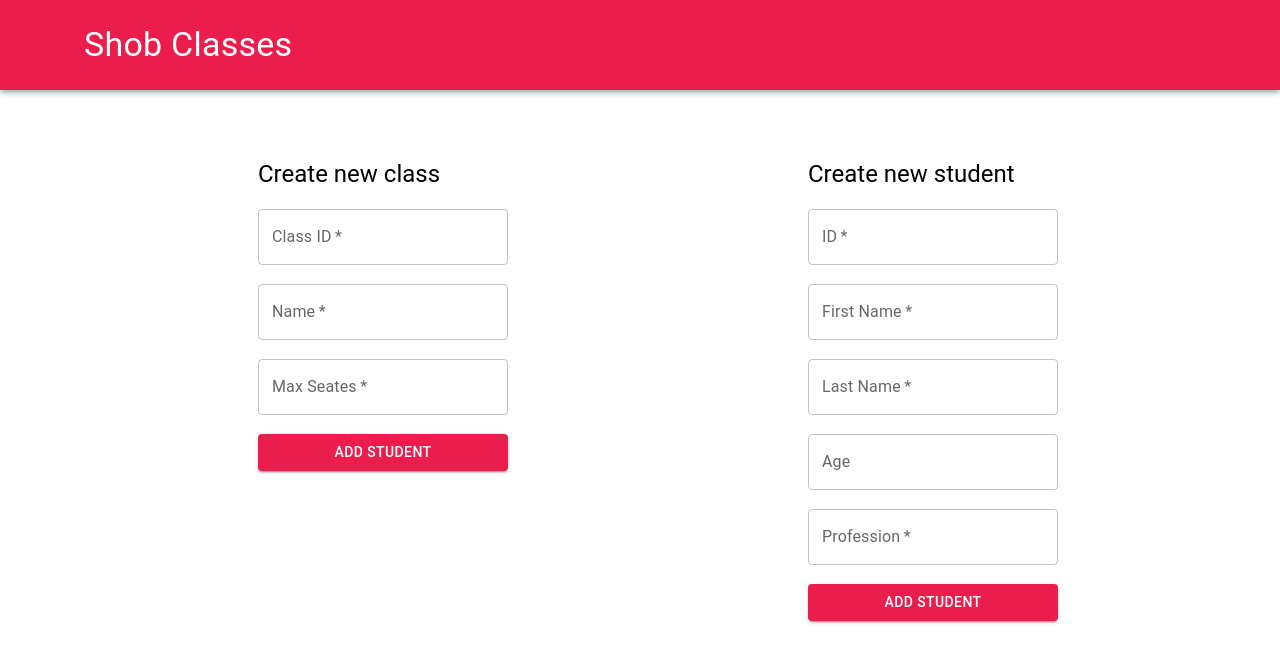
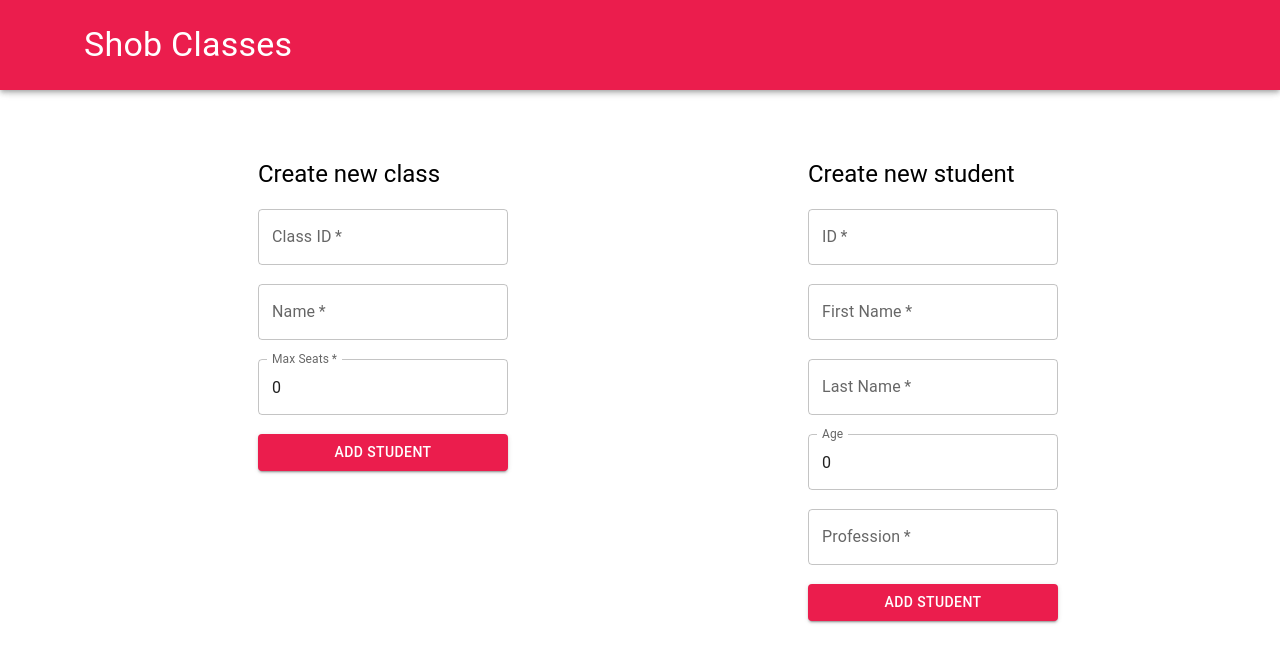
Before and after one commit to shirtu3477-cmyk/classroom-ui, a React (Vite) app: page /#/create in a window 1280 px wide. Shown: the top 662 px of the page. Built offline with nearby package versions, Linux system fonts and the light colour scheme; some icons are missing.

Commit message:
add formik

```diff
--- a/src/components/ClassForm/ClassForm.tsx
+++ b/src/components/ClassForm/ClassForm.tsx
@@ -1,20 +1,58 @@
 import React from "react";
+import { useFormik } from "formik";
 import { useStyles } from "./ClassForm.style";
 import { Box, TextField, Typography, FormControl, Button } from "@mui/material";
 
+interface ClassForm {
+  id: string;
+  name: string;
+  maxSeats: number;
+}
+
 const ClassForm: React.FC = () => {
   const styles = useStyles();
+  const handleSubmit = (values: ClassForm) => {
+    console.log(values);
+    //TODO send POST request to api
+
+    //TODO error handling
+  };
+  const formik = useFormik({
+    initialValues: { id: "", name: "", maxSeats: 0 },
+    onSubmit: handleSubmit,
+  });
   return (
     <Box style={styles.comp}>
       <Typography variant="h5">Create new class</Typography>
-      <FormControl style={styles.form}>
-        <TextField label="Class ID" required />
-        <TextField label="Name" required />
-        <TextField label="Max Seates" required />
-        <Button type="submit" variant="contained">
-          Add Student
-        </Button>
-      </FormControl>
+      <form onSubmit={formik.handleSubmit}>
+        <FormControl style={styles.form}>
+          <TextField
+            id="id"
+            label="Class ID"
+            required
+            value={formik.values.id}
+            onChange={formik.handleChange}
+          />
+          <TextField
+            id="name"
+            label="Name"
+            required
+            value={formik.values.name}
+            onChange={formik.handleChange}
+          />
+          <TextField
+            id="maxSeats"
+            label="Max Seats"
+            type="number"
+            required
+            value={formik.values.maxSeats}
+            onChange={formik.handleChange}
+          />
+          <Button type="submit" variant="contained">
+            Add Student
+          </Button>
+        </FormControl>
+      </form>
     </Box>
   );
 };
--- a/src/components/StudentForm/StudentForm.tsx
+++ b/src/components/StudentForm/StudentForm.tsx
@@ -1,24 +1,82 @@
 import React from "react";
 import { useStyles } from "./StudentForm.style";
 import { Box, TextField, Typography, FormControl, Button } from "@mui/material";
+import { useFormik } from "formik";
+
+interface StudentForm {
+  id: string;
+  firstName: string;
+  lastName: string;
+  age: number;
+  profession: string;
+}
 
 const StudentForm: React.FC = () => {
-    const styles = useStyles()
+  const handleSubmit = (values: StudentForm) => {
+    console.log(values);
+    //TODO send POST request to api
+
+    //TODO error handling
+  };
+  const formik = useFormik({
+    initialValues: {
+      id: "",
+      firstName: "",
+      lastName: "",
+      age: 0,
+      profession: "",
+    },
+    onSubmit: handleSubmit,
+  });
+  const styles = useStyles();
   return (
     <Box style={styles.comp}>
       <Typography variant="h5">Create new student</Typography>
-      <FormControl style={styles.form}>
-        <TextField label="ID" required />
-        <TextField label="First Name" required />
+      <form onSubmit={formik.handleSubmit}>
+        <FormControl style={styles.form}>
+          <TextField
+            id="id"
+            label="ID"
+            required
+            value={formik.values.id}
+            onChange={formik.handleChange}
+          />
+          <TextField
+            id="firstName"
+            label="First Name"
+            required
+            value={formik.values.firstName}
+            onChange={formik.handleChange}
+          />
 
-        <TextField label="Last Name" required />
+          <TextField
+            id="lastName"
+            label="Last Name"
+            required
+            value={formik.values.lastName}
+            onChange={formik.handleChange}
+          />
 
-        <TextField label="Age" />
+          <TextField
+            id="age"
+            label="Age"
+            value={formik.values.age}
+            onChange={formik.handleChange}
+          />
 
-        <TextField label="Profession" required />
+          <TextField
+            id="profession"
+            label="Profession"
+            required
+            value={formik.values.profession}
+            onChange={formik.handleChange}
+          />
 
-        <Button type="submit" variant="contained">Add Student</Button>
-      </FormControl>
+          <Button type="submit" variant="contained">
+            Add Student
+          </Button>
+        </FormControl>
+      </form>
     </Box>
   );
 };
--- a/src/main.tsx
+++ b/src/main.tsx
@@ -1,5 +1,5 @@
 import App from "./App.tsx";
-import React, { StrictMode } from "react";
+import { StrictMode } from "react";
 import { createRoot } from "react-dom/client";
 
 const container = document.getElementById("root");
```
Also changed, not shown: package.json (+5 -4 lines), 1 other file (tests, documents, lock files or other folders).
